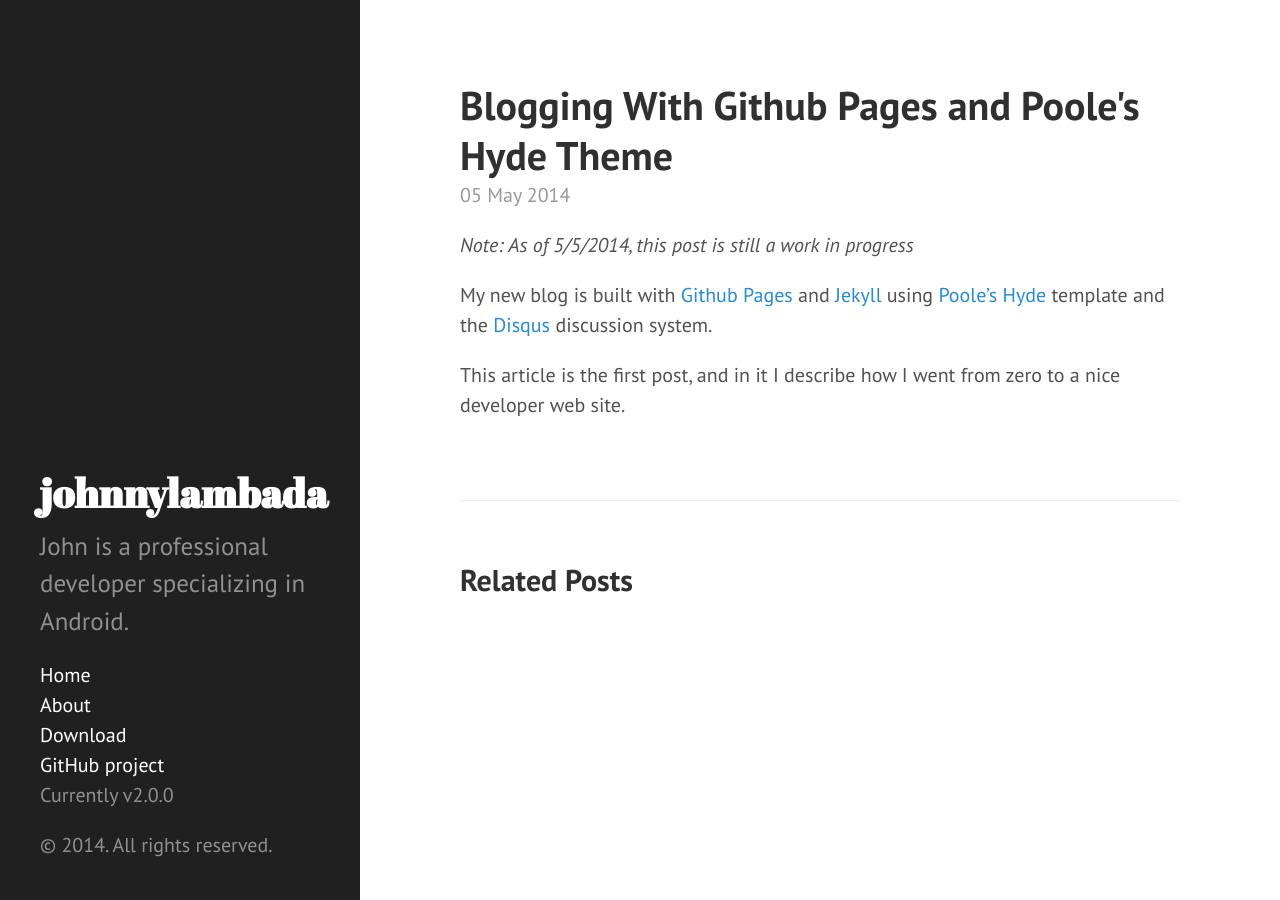
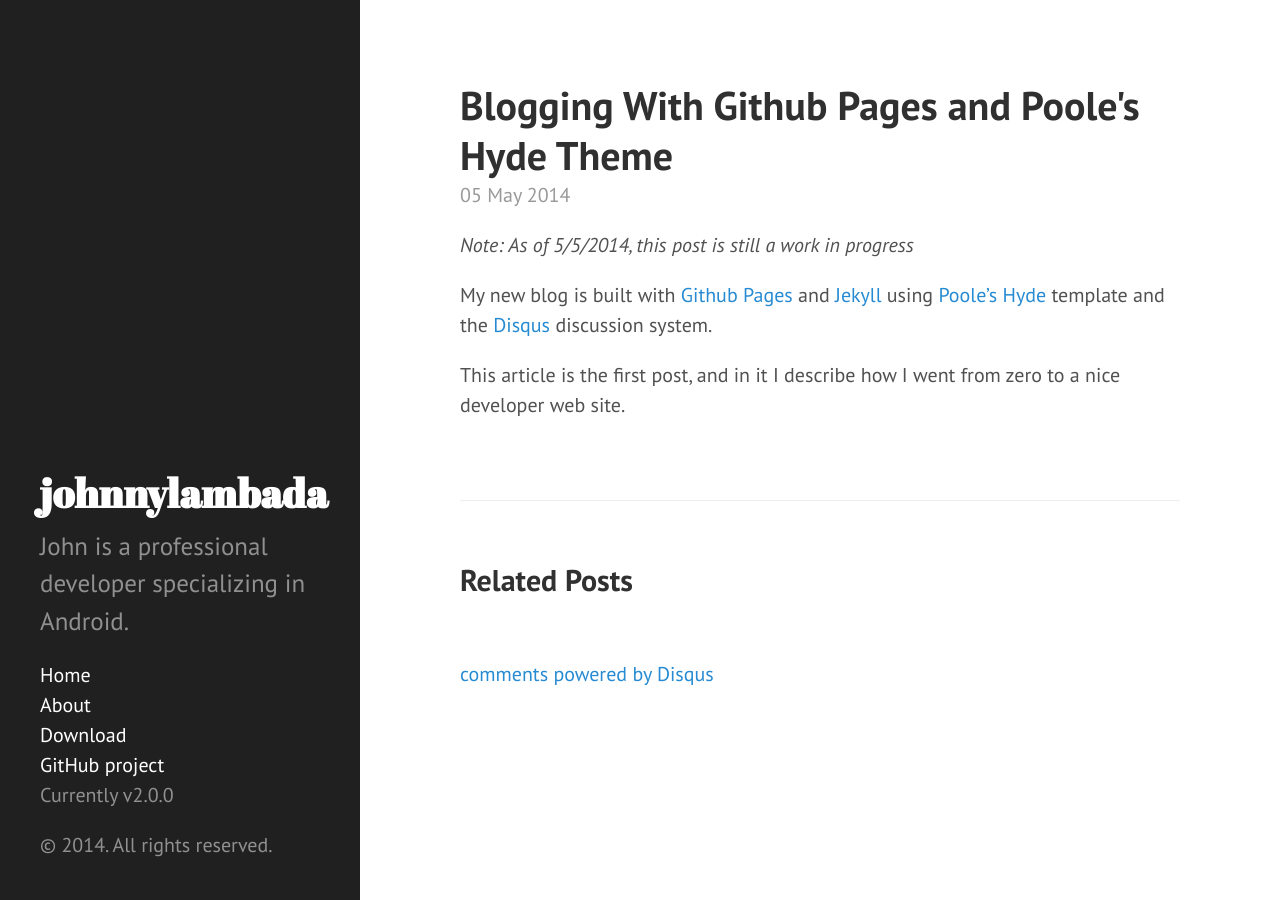
Before and after one commit to squip/squip.github.io, a Jekyll site: the page built from _posts/2014-05-05-blogging-with-github-pages.md, in a window 1280 px wide. Built offline with Jekyll 4.4.1, drawn with Linux system fonts in a browser that asks for light colours; Markdown is read by kramdown in place of the engine named in the settings; comment, search, counter and statistics services are not loaded.

Commit message:
Initial disqus setup

```diff
--- a/_config.yml
+++ b/_config.yml
@@ -22,3 +22,7 @@ version:          2.0.0
 
 github:
   repo:           https://github.com/johnnylambada/johnnylambada.github.io
+
+# Disqus
+disqus:
+  shortname:      johnnylambada
--- /dev/null
+++ b/_includes/comments.html
@@ -0,0 +1,17 @@
+{% if page.comments %}
+  <!-- Add Disqus comments. -->
+  <div id="disqus_thread"></div>
+  <script type="text/javascript">
+      /* * * CONFIGURATION VARIABLES: EDIT BEFORE PASTING INTO YOUR WEBPAGE * * */
+      var disqus_shortname = "{{ site.disqus.shortname }}"; // required: replace example with your forum shortname
+
+      /* * * DON'T EDIT BELOW THIS LINE * * */
+      (function() {
+          var dsq = document.createElement('script'); dsq.type = 'text/javascript'; dsq.async = true;
+          dsq.src = '//' + disqus_shortname + '.disqus.com/embed.js';
+          (document.getElementsByTagName('head')[0] || document.getElementsByTagName('body')[0]).appendChild(dsq);
+      })();
+  </script>
+  <noscript>Please enable JavaScript to view the <a href="http://disqus.com/?ref_noscript">comments powered by Disqus.</a></noscript>
+  <a href="http://disqus.com" class="dsq-brlink">comments powered by <span class="logo-disqus">Disqus</span></a>
+{% endif %}
--- a/_layouts/default.html
+++ b/_layouts/default.html
@@ -9,6 +9,7 @@
 
     <div class="content container">
       {{ content }}
+      {% include comments.html %}
     </div>
 
   </body>
```
Also changed, not shown: _posts/2014-05-05-blogging-with-github-pages.md (+1 -0 lines).
